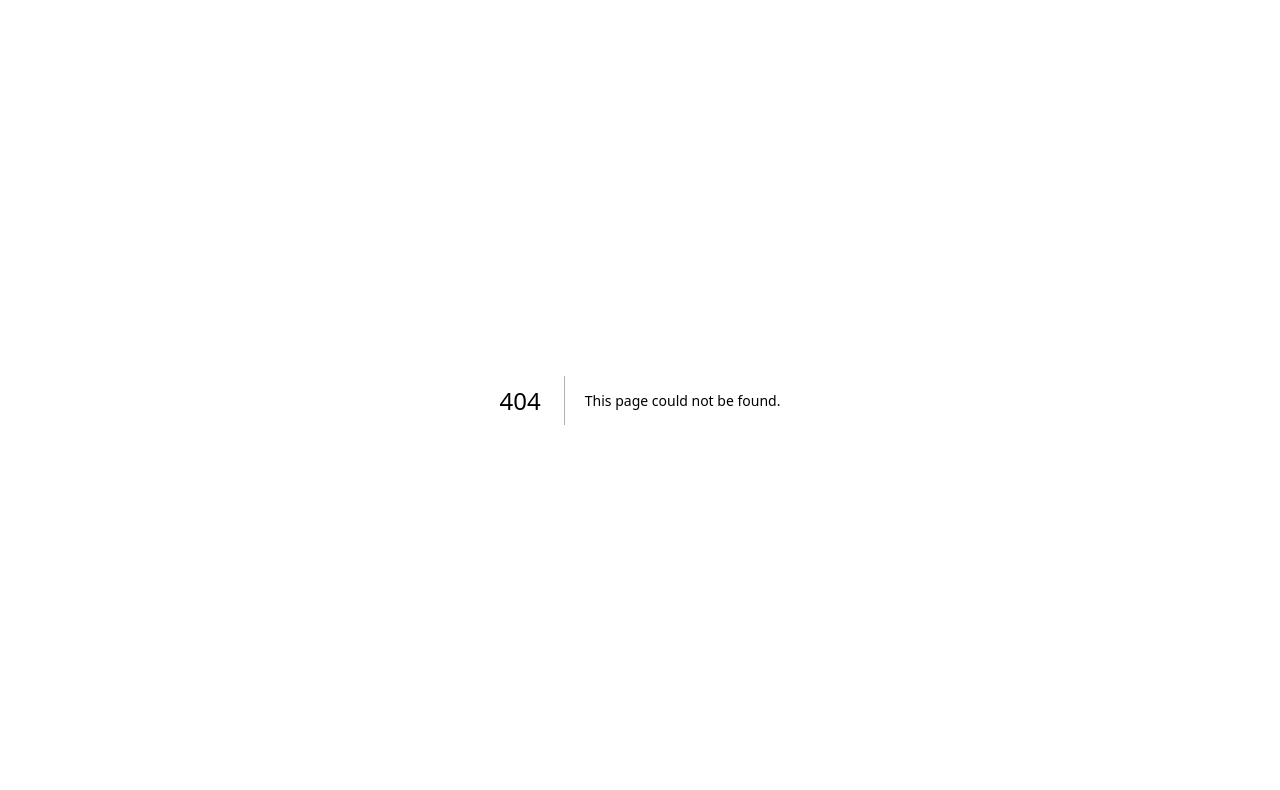
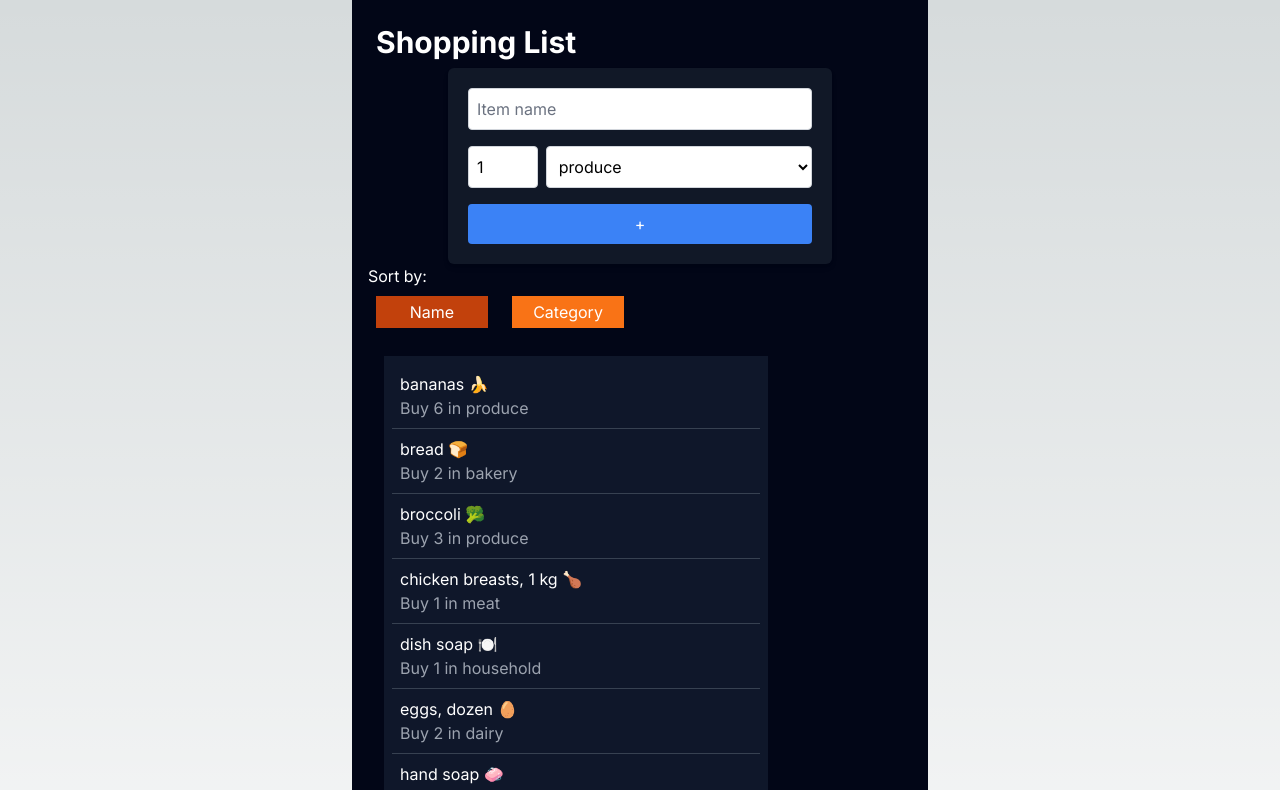
Before and after one commit to liasrwag/cprg306-assignments, a Next.js app: page /week-6 in a window 1280 px wide. Before the commit this address had no page. Shown: the top 790 px of the page. Built offline with nearby package versions, Linux system fonts and the light colour scheme.

Commit message:
Create page.js

```diff
--- /dev/null
+++ b/app/week-6/page.js
@@ -0,0 +1,21 @@
+"use client";
+import React, { useState } from 'react';
+import NewItem from './new-item';
+import ItemList from './item-list';
+import itemsData from './items.json';
+
+export default function Page() {
+  const [items, setItems] = useState(itemsData);
+
+  const handleAddItem = (item) => {
+    setItems((prevItems) => [...prevItems, item]);
+  };
+
+  return (
+    <main className="max-w-xl mx-auto p-4 bg-slate-950 text-white">
+      <h1 className="text-3xl font-bold m-2">Shopping List</h1>
+      <NewItem onAddItem={handleAddItem} />
+      <ItemList items={items} />
+    </main>
+  );
+}
```
